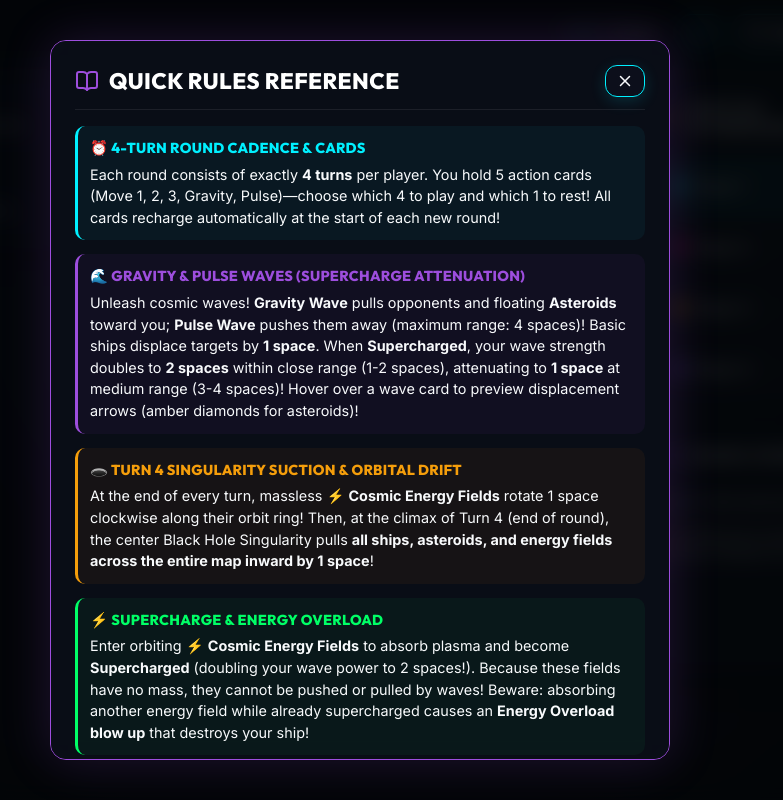
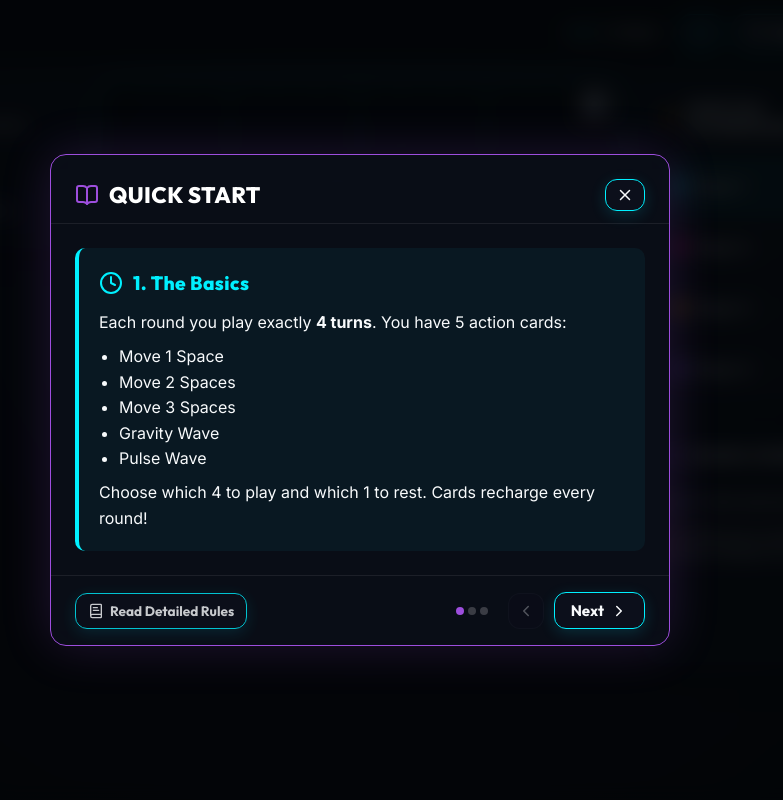
Before and after one commit to RandallBlanchetteGames/gravitypulse, a React (Vite) app: page / in a window 1280 px wide. Both pictures are taken after a click on the button "Rules". Shown: the whole page, without its empty margins (280-1063 px from the left). Built offline with nearby package versions, Linux system fonts and the light colour scheme.

Commit message:
Refactor rules modal to paginated quick start wizard

```diff
--- a/src/components/modals/RulesModal.jsx
+++ b/src/components/modals/RulesModal.jsx
@@ -1,13 +1,90 @@
 /* ==========================================================================
-   GRAVITY PULSE 2026 - RULES QUICK REFERENCE MODAL (4-TURN ROUNDS)
+   GRAVITY PULSE 2026 - RULES MODAL
    ========================================================================== */
 
-import React from 'react';
-import { BookOpen, X, Orbit, Waves, Zap, Sparkles, ShieldCheck, Clock } from 'lucide-react';
+import React, { useState } from 'react';
+import { BookOpen, X, ChevronRight, ChevronLeft, Orbit, Waves, Zap, ShieldCheck, Clock, BookText } from 'lucide-react';
 import { soundEngine } from '../../audio/soundEngine.js';
 
 export function RulesModal({ isOpen, onClose }) {
+  const [viewMode, setViewMode] = useState('quick'); // 'quick' | 'detailed'
+  const [currentSlide, setCurrentSlide] = useState(0);
+
   if (!isOpen) return null;
+
+  const quickSlides = [
+    {
+      title: "1. The Basics",
+      icon: <Clock color="var(--accent-cyan)" size={24} />,
+      color: "var(--accent-cyan)",
+      content: (
+        <>
+          <p>Each round you play exactly <strong>4 turns</strong>. You have 5 action cards:</p>
+          <ul style={{ paddingLeft: '20px', marginTop: '8px' }}>
+            <li>Move 1 Space</li>
+            <li>Move 2 Spaces</li>
+            <li>Move 3 Spaces</li>
+            <li>Gravity Wave</li>
+            <li>Pulse Wave</li>
+          </ul>
+          <p style={{ marginTop: '8px' }}>Choose which 4 to play and which 1 to rest. Cards recharge every round!</p>
+        </>
+      )
+    },
+    {
+      title: "2. Waves & Movement",
+      icon: <Waves color="var(--accent-violet)" size={24} />,
+      color: "var(--accent-violet)",
+      content: (
+        <>
+          <p>Unleash cosmic waves to push and pull your enemies!</p>
+          <ul style={{ paddingLeft: '20px', marginTop: '8px' }}>
+            <li><strong>Gravity Wave:</strong> Pulls opponents and Asteroids towards you.</li>
+            <li><strong>Pulse Wave:</strong> Pushes opponents and Asteroids away.</li>
+          </ul>
+          <p style={{ marginTop: '8px' }}>Move around the board and use waves to force opponents into hazards!</p>
+        </>
+      )
+    },
+    {
+      title: "3. Winning & Scoring",
+      icon: <Zap color="#ff007f" size={24} />,
+      color: "#ff007f",
+      content: (
+        <>
+          <p>Eliminate your opponents to score points!</p>
+          <ul style={{ paddingLeft: '20px', marginTop: '8px' }}>
+            <li>Push opponents into the center <strong>Black Hole</strong>.</li>
+            <li>Smash them into <strong>Asteroids</strong>.</li>
+            <li>Earn <strong>+1 point</strong> for every opponent you destroy.</li>
+          </ul>
+          <p style={{ marginTop: '8px', fontStyle: 'italic', opacity: 0.8 }}>Ready to play? Or check Detailed Rules for advanced mechanics.</p>
+        </>
+      )
+    }
+  ];
+
+  const handleNext = () => {
+    soundEngine.playClick();
+    if (currentSlide < quickSlides.length - 1) {
+      setCurrentSlide(s => s + 1);
+    }
+  };
+
+  const handlePrev = () => {
+    soundEngine.playClick();
+    if (currentSlide > 0) {
+      setCurrentSlide(s => s - 1);
+    }
+  };
+
+  const toggleView = () => {
+    soundEngine.playClick();
+    setViewMode(viewMode === 'quick' ? 'detailed' : 'quick');
+    setCurrentSlide(0);
+  };
+
+  const activeSlide = quickSlides[currentSlide];
 
   return (
     <div style={{
@@ -25,58 +102,131 @@ export function RulesModal({ isOpen, onClose }) {
         width: '100%',
         maxWidth: '620px',
         maxHeight: '90vh',
-        overflowY: 'auto',
-        padding: '24px',
         display: 'flex',
         flexDirection: 'column',
-        gap: '16px',
         border: '1px solid var(--accent-violet)',
         boxShadow: '0 0 50px rgba(157, 78, 221, 0.2)'
       }}>
-        <div style={{ display: 'flex', alignItems: 'center', justifyContent: 'space-between', borderBottom: '1px solid var(--border-light)', paddingBottom: '12px' }}>
+        {/* Header */}
+        <div style={{ display: 'flex', alignItems: 'center', justifyContent: 'space-between', borderBottom: '1px solid var(--border-light)', padding: '24px 24px 12px 24px' }}>
           <div style={{ display: 'flex', alignItems: 'center', gap: '10px' }}>
             <BookOpen color="var(--accent-violet)" size={24} />
-            <h2 style={{ fontSize: '1.4rem', fontWeight: 800, color: '#fff' }}>QUICK RULES REFERENCE</h2>
+            <h2 style={{ fontSize: '1.4rem', fontWeight: 800, color: '#fff', margin: 0 }}>
+              {viewMode === 'quick' ? 'QUICK START' : 'DETAILED RULES'}
+            </h2>
           </div>
           <button onClick={() => { soundEngine.playClick(); onClose(); }} className="neon-btn" style={{ padding: '6px 10px' }}>
             <X size={18} />
           </button>
         </div>
 
-        <div style={{ display: 'flex', flexDirection: 'column', gap: '14px', fontSize: '0.9rem', lineHeight: 1.5, color: 'var(--text-main)' }}>
-          <div style={{ padding: '12px', background: 'rgba(0, 240, 255, 0.05)', borderRadius: '10px', borderLeft: '3px solid var(--accent-cyan)' }}>
-            <h4 style={{ fontWeight: 800, color: 'var(--accent-cyan)', marginBottom: '4px' }}>⏰ 4-TURN ROUND CADENCE & CARDS</h4>
-            <p>Each round consists of exactly <strong>4 turns</strong> per player. You hold 5 action cards (Move 1, 2, 3, Gravity, Pulse)—choose which 4 to play and which 1 to rest! All cards recharge automatically at the start of each new round!</p>
+        {/* Content Area */}
+        <div style={{ flex: 1, overflowY: 'auto', padding: '24px', minHeight: '280px' }}>
+          {viewMode === 'quick' ? (
+            <div style={{ display: 'flex', flexDirection: 'column', gap: '14px', fontSize: '1rem', lineHeight: 1.6, color: 'var(--text-main)' }}>
+              <div style={{
+                padding: '20px',
+                background: `rgba(${activeSlide.color === '#ff007f' ? '255, 0, 127' : activeSlide.color === 'var(--accent-cyan)' ? '0, 240, 255' : '157, 78, 221'}, 0.05)`,
+                borderRadius: '10px',
+                borderLeft: `4px solid ${activeSlide.color}`,
+                minHeight: '180px'
+              }}>
+                <div style={{ display: 'flex', alignItems: 'center', gap: '10px', marginBottom: '12px' }}>
+                  {activeSlide.icon}
+                  <h3 style={{ fontWeight: 800, color: activeSlide.color, margin: 0, fontSize: '1.2rem' }}>{activeSlide.title}</h3>
+                </div>
+                {activeSlide.content}
+              </div>
+            </div>
+          ) : (
+            <div style={{ display: 'flex', flexDirection: 'column', gap: '16px', fontSize: '0.9rem', lineHeight: 1.5, color: 'var(--text-main)' }}>
+              {/* Detailed Rules Content */}
+              <div style={{ padding: '12px', background: 'rgba(157, 78, 221, 0.05)', borderRadius: '10px', borderLeft: '3px solid var(--accent-violet)' }}>
+                <h4 style={{ fontWeight: 800, color: 'var(--accent-violet)', marginBottom: '4px' }}>🌊 WAVE ATTENUATION</h4>
+                <p>Waves push/pull by <strong>1 space</strong> normally. If <strong>Supercharged</strong>, waves move targets by <strong>2 spaces</strong> within close range (1-2 spaces), but attenuate to <strong>1 space</strong> at medium range (3-4 spaces).</p>
+              </div>
+              <div style={{ padding: '12px', background: 'rgba(245, 158, 11, 0.05)', borderRadius: '10px', borderLeft: '3px solid var(--accent-gold)' }}>
+                <h4 style={{ fontWeight: 800, color: 'var(--accent-gold)', marginBottom: '4px' }}>🕳️ TURN 4 SINGULARITY & ORBITAL DRIFT</h4>
+                <p>End of every turn: ⚡ Cosmic Energy Fields rotate 1 space clockwise. <br/>End of Turn 4: The center Black Hole pulls <strong>all pieces across the entire map inward by 1 space</strong>.</p>
+              </div>
+              <div style={{ padding: '12px', background: 'rgba(0, 255, 102, 0.05)', borderRadius: '10px', borderLeft: '3px solid var(--accent-supercharge)' }}>
+                <h4 style={{ fontWeight: 800, color: 'var(--accent-supercharge)', marginBottom: '4px' }}>⚡ SUPERCHARGE OVERLOAD</h4>
+                <p>Collect ⚡ Cosmic Energy to become Supercharged (double wave power). Energy fields have no mass and aren't affected by waves. <strong>Warning:</strong> Collecting a second energy field while already supercharged causes a fatal <strong>Energy Overload</strong>!</p>
+              </div>
+              <div style={{ padding: '12px', background: 'rgba(255, 0, 127, 0.05)', borderRadius: '10px', borderLeft: '3px solid #ff007f' }}>
+                <h4 style={{ fontWeight: 800, color: '#ff007f', marginBottom: '4px' }}>💥 KAMIKAZE SACRIFICE</h4>
+                <p>Crashing your ship directly into an opponent destroys BOTH pieces, but you still earn +1 point for the elimination! Use this tactic wisely!</p>
+              </div>
+            </div>
+          )}
         </div>
 
-          <div style={{ padding: '12px', background: 'rgba(157, 78, 221, 0.05)', borderRadius: '10px', borderLeft: '3px solid var(--accent-violet)' }}>
-            <h4 style={{ fontWeight: 800, color: 'var(--accent-violet)', marginBottom: '4px' }}>🌊 GRAVITY & PULSE WAVES (SUPERCHARGE ATTENUATION)</h4>
-            <p>Unleash cosmic waves! <strong>Gravity Wave</strong> pulls opponents and floating <strong>Asteroids</strong> toward you; <strong>Pulse Wave</strong> pushes them away (maximum range: 4 spaces)! Basic ships displace targets by <strong>1 space</strong>. When <strong>Supercharged</strong>, your wave strength doubles to <strong>2 spaces</strong> within close range (1-2 spaces), attenuating to <strong>1 space</strong> at medium range (3-4 spaces)! Hover over a wave card to preview displacement arrows (amber diamonds for asteroids)!</p>
-          </div>
+        {/* Footer Navigation */}
+        <div style={{ display: 'flex', alignItems: 'center', justifyContent: 'space-between', borderTop: '1px solid var(--border-light)', padding: '16px 24px' }}>
 
-          <div style={{ padding: '12px', background: 'rgba(245, 158, 11, 0.05)', borderRadius: '10px', borderLeft: '3px solid var(--accent-gold)' }}>
-            <h4 style={{ fontWeight: 800, color: 'var(--accent-gold)', marginBottom: '4px' }}>🕳️ TURN 4 SINGULARITY SUCTION & ORBITAL DRIFT</h4>
-            <p>At the end of every turn, massless ⚡ <strong>Cosmic Energy Fields</strong> rotate 1 space clockwise along their orbit ring! Then, at the climax of Turn 4 (end of round), the center Black Hole Singularity pulls <strong>all ships, asteroids, and energy fields across the entire map inward by 1 space</strong>!</p>
-          </div>
+          <button
+            onClick={toggleView}
+            className="neon-btn"
+            style={{ padding: '8px 12px', fontSize: '0.85rem', display: 'flex', gap: '6px', opacity: 0.8 }}
+          >
+            <BookText size={16} />
+            {viewMode === 'quick' ? 'Read Detailed Rules' : 'Back to Quick Start'}
+          </button>
 
-          <div style={{ padding: '12px', background: 'rgba(0, 255, 102, 0.05)', borderRadius: '10px', borderLeft: '3px solid var(--accent-supercharge)' }}>
-            <h4 style={{ fontWeight: 800, color: 'var(--accent-supercharge)', marginBottom: '4px' }}>⚡ SUPERCHARGE & ENERGY OVERLOAD</h4>
-            <p>Enter orbiting ⚡ <strong>Cosmic Energy Fields</strong> to absorb plasma and become <strong>Supercharged</strong> (doubling your wave power to 2 spaces!). Because these fields have no mass, they cannot be pushed or pulled by waves! Beware: absorbing another energy field while already supercharged causes an <strong>Energy Overload blow up</strong> that destroys your ship!</p>
-          </div>
-
-          <div style={{ padding: '12px', background: 'rgba(255, 0, 127, 0.05)', borderRadius: '10px', borderLeft: '3px solid #ff007f' }}>
-            <h4 style={{ fontWeight: 800, color: '#ff007f', marginBottom: '4px' }}>💥 SCORING & KAMIKAZE SACRIFICE</h4>
-            <p>You earn <strong>+1 point</strong> for every opponent you eliminate! <strong>The Sacrifice Tactic:</strong> Crashing your piece directly into an opponent destroys BOTH pieces in a gravitational crash, but you still earn +1 point for the elimination! Use this tactic wisely!</p>
-          </div>
+          <div style={{ display: 'flex', gap: '10px', alignItems: 'center' }}>
+            {viewMode === 'quick' && (
+              <>
+                <div style={{ display: 'flex', gap: '4px', marginRight: '10px' }}>
+                  {quickSlides.map((_, i) => (
+                    <div key={i} style={{
+                      width: '8px', height: '8px', borderRadius: '50%',
+                      background: i === currentSlide ? 'var(--accent-violet)' : 'rgba(255,255,255,0.2)',
+                      transition: 'background 0.2s'
+                    }} />
+                  ))}
                 </div>
 
                 <button
+                  onClick={handlePrev}
+                  disabled={currentSlide === 0}
+                  className="neon-btn"
+                  style={{ padding: '8px', opacity: currentSlide === 0 ? 0.3 : 1, cursor: currentSlide === 0 ? 'not-allowed' : 'pointer' }}
+                >
+                  <ChevronLeft size={18} />
+                </button>
+
+                {currentSlide < quickSlides.length - 1 ? (
+                  <button
+                    onClick={handleNext}
+                    className="neon-btn"
+                    style={{ padding: '8px 16px', display: 'flex', gap: '6px' }}
+                  >
+                    Next <ChevronRight size={18} />
+                  </button>
+                ) : (
+                  <button
                     onClick={() => { soundEngine.playClick(); onClose(); }}
                     className="neon-btn btn-violet"
-          style={{ padding: '14px', fontSize: '1rem', marginTop: '10px', justifyContent: 'center' }}
+                    style={{ padding: '8px 16px', display: 'flex', gap: '6px', fontWeight: 'bold' }}
                   >
-          <ShieldCheck size={18} /> GOT IT, LET'S PLAY! 🚀
+                    <ShieldCheck size={18} /> PLAY
                   </button>
+                )}
+              </>
+            )}
+
+            {viewMode === 'detailed' && (
+               <button
+                 onClick={() => { soundEngine.playClick(); onClose(); }}
+                 className="neon-btn btn-violet"
+                 style={{ padding: '8px 16px', display: 'flex', gap: '6px', fontWeight: 'bold' }}
+               >
+                 <ShieldCheck size={18} /> GOT IT
+               </button>
+            )}
+          </div>
+
+        </div>
       </div>
     </div>
   );
```
Lines whose indentation alone changed are shown as unchanged.
